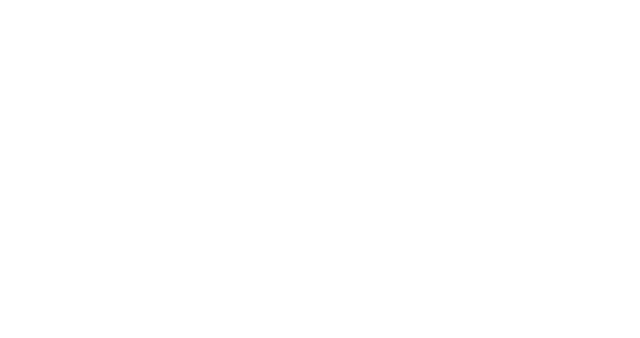
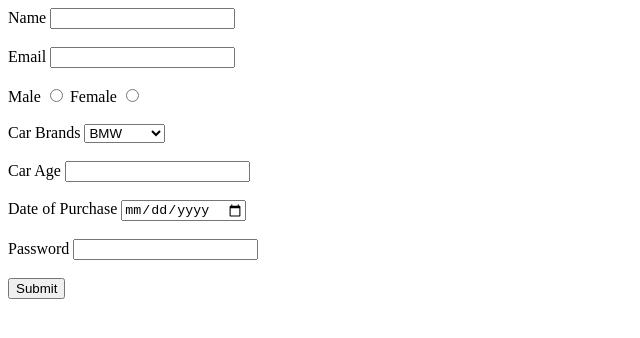
Before and after one commit to acciojob/car-insurance-form-heergosrani02, a website: page main.html in a window 1280 px wide. Shown: the whole page, without its empty margins (0-640 px from the left). Drawn offline with Linux system fonts and the light colour scheme.

Commit message:
created a submission

```diff
--- a/main.html
+++ b/main.html
@@ -8,6 +8,43 @@
 
 <body>
 	<!-- the entire body must be written by student -->
+	<form method = "post">
+		<label for = "name">Name</label>
+		<input type = "text" id = "name" required>
+		<br><br>
+
+		<label for = "email">Email</label>
+		<input type = "email" id = "email" required>
+		<br><br>
+
+		<label>Male</label>
+		<input type = "radio" name = "gender" required>
+		<label>Female</label>
+		<input type = "radio" name = "gender" required>
+		<br><br>
+
+		<label for = "cars">Car Brands</label>
+		<select id = "cars">
+			<option>BMW</option>
+			<option>Audi</option>
+			<option>Mercedez</option>
+		</select>
+		<br><br>
+
+		<label for = "carage">Car Age</label>
+		<input type = "number" id = "carage" required>
+		<br><br>
+
+		<label for = "dop">Date of Purchase</label>
+		<input type = "date" id = "dop" required>
+		<br><br>
+
+		<label for = "password">Password</label>
+		<input type = "password" id = "password" required>
+		<br><br>
+
+		<button type = "submit">Submit</button>
+	</form>
     <script type="text/javascript" src="./script.js">
 </script>
 
```
